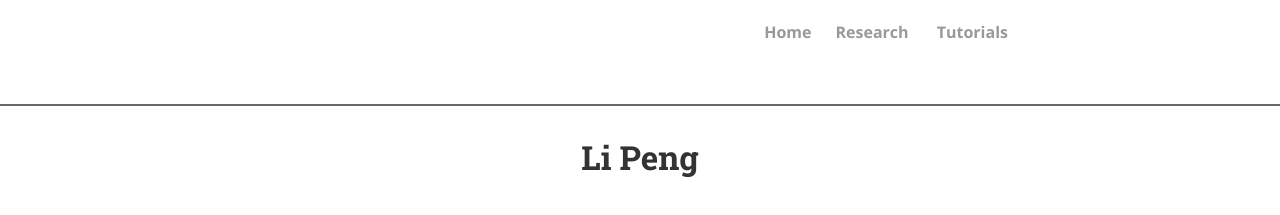
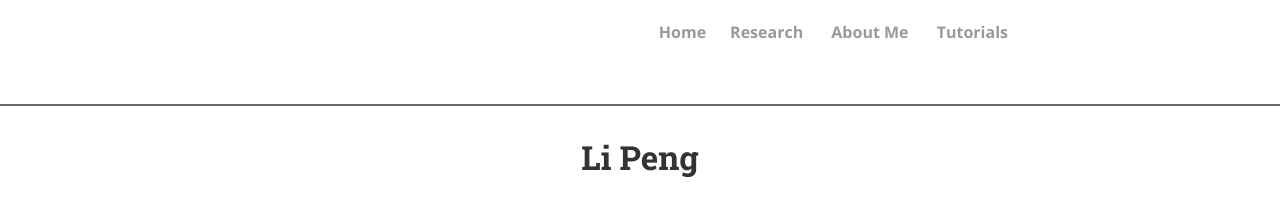
Before and after one commit to lp48280421/lp48280421.github.io, a Jekyll site: the page built from index.html, in a window 1280 px wide. Shown: the top 215 px of the page. Built offline with Jekyll 4.4.1, drawn with Linux system fonts in a browser that asks for light colours; nearby versions of some CDN libraries; the list of posts is cut into pages by our own code; comment, search, counter and statistics services are not loaded; a style sheet for code colours, icons or effects is not loaded.

Commit message:
Update header.html

```diff
--- a/_includes/header.html
+++ b/_includes/header.html
@@ -7,7 +7,7 @@
       <ul id="js-navigation-menu" class="navigation-menu show">
       <li class="nav-link"><a href="{{ site.baseurl }}/" class="logo"><strong>Home</strong></a>
       <li class="nav-link"><a href="https://lp48280421.github.io/research"><strong>Research</strong></a>
-      <!--<li class="nav-link"><a href="https://lp48280421.github.io/about"><strong>About Me</strong></a>-->
+      <li class="nav-link"><a href="https://lp48280421.github.io/about"><strong>About Me</strong></a>
       <li class="nav-link"><a href="https://lp48280421.github.io/tutorials"><strong>Tutorials</strong></a>
       </ul>
     </nav>
```
